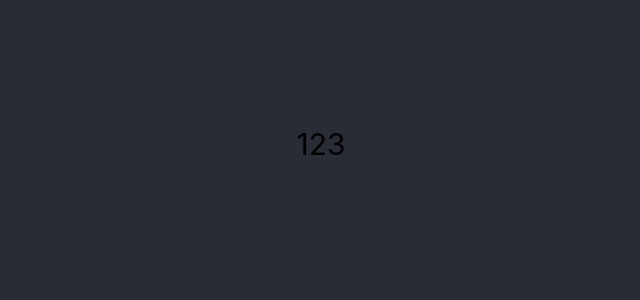
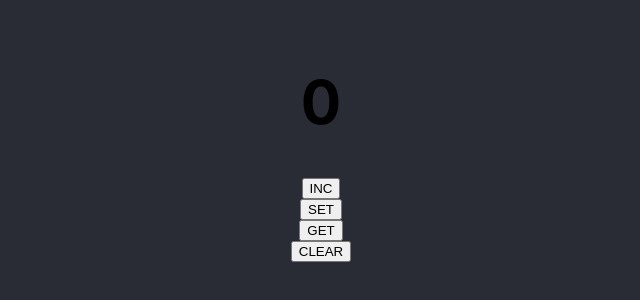
Before and after one commit to MikeWelltoday/counter, a React (Create React App) app: page / in a window 1280 px wide. Shown: the part 256-556 px from the top of the page, without its empty margins (319-959 px from the left). Built offline with nearby package versions, Linux system fonts and the light colour scheme; the HTML template or start-up script is replaced by a standard one.

Commit message:
=> saved

```diff
--- a/src/App.tsx
+++ b/src/App.tsx
@@ -8,9 +8,36 @@ import './App.scss'
 
 function App() {
 
+    const [value, setValue] = useState(0)
+
+    function incrementOnClickHandler() {
+        setValue(value + 1)
+    }
+
+    function setLocalStorageOnClickHandler() {
+        localStorage.setItem('value', JSON.stringify(value))
+    }
+
+    function getLocalStorageOnClickHandler() {
+        let valueAsString = localStorage.getItem('value')
+        if (valueAsString) {
+            setValue(JSON.parse(valueAsString))
+        }
+    }
+
+    function clearLocalStorageOnClickHandler() {
+        localStorage.clear()
+        setValue(0)
+    }
+
+
     return (
         <div className={'App'}>
-            123
+            <h1>{value}</h1>
+            <button onClick={incrementOnClickHandler}>INC</button>
+            <button onClick={setLocalStorageOnClickHandler}>SET</button>
+            <button onClick={getLocalStorageOnClickHandler}>GET</button>
+            <button onClick={clearLocalStorageOnClickHandler}>CLEAR</button>
         </div>
     )
 }
```
